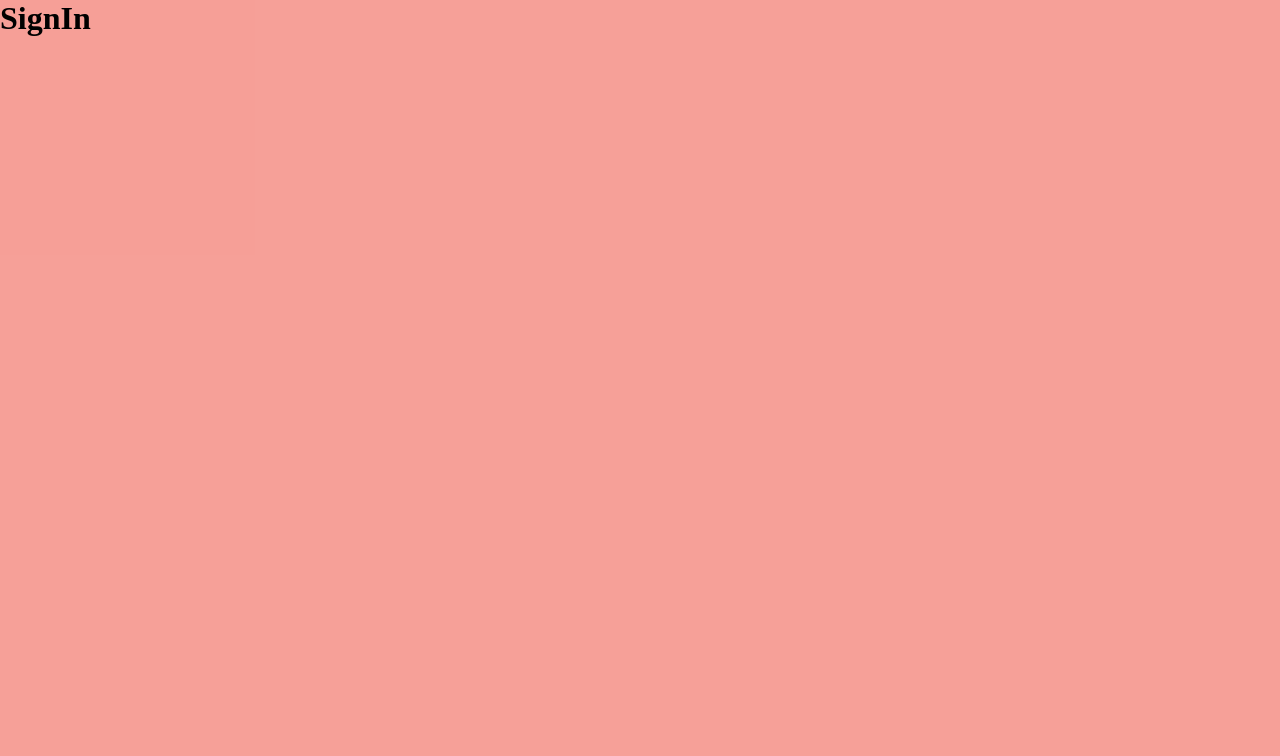
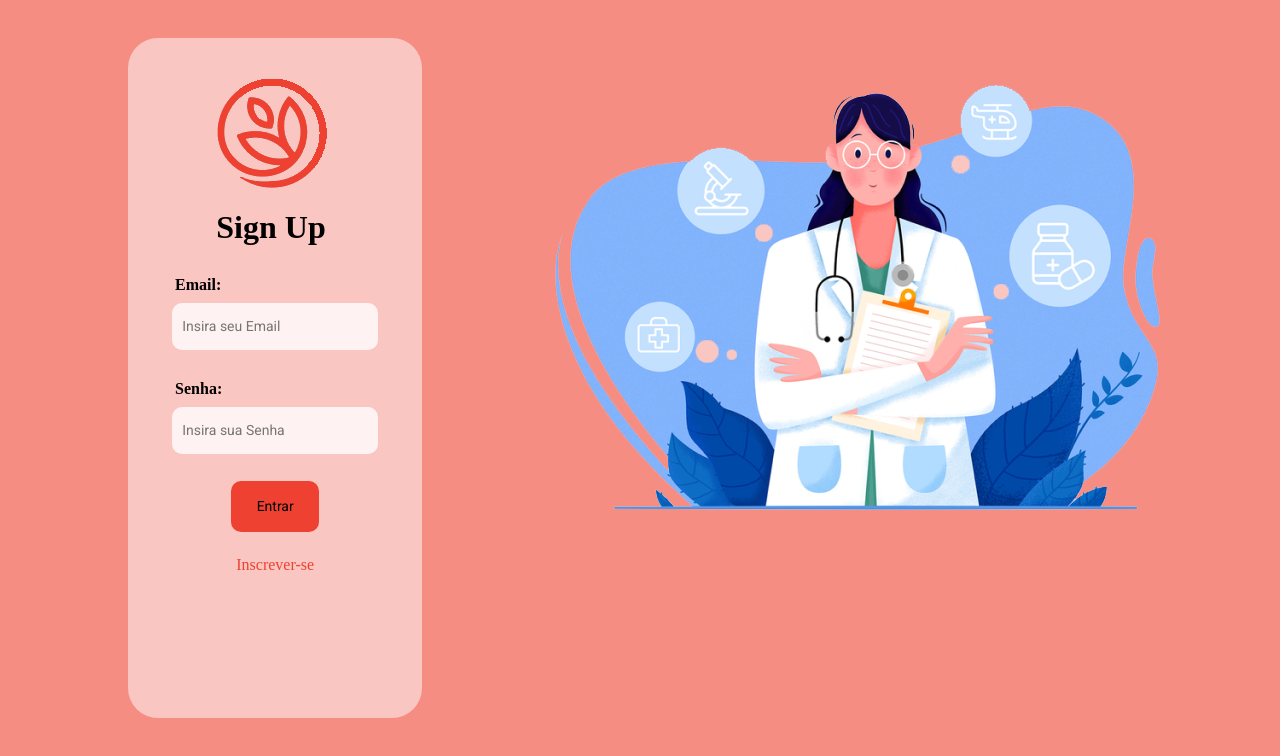
Before and after one commit to jggalmeida/HealthMedical, a React (Create React App) app in the folder Frontend/healthmedical/: page / in a window 1280 px wide. Shown: the top 756 px of the page. Built offline with nearby package versions, Linux system fonts and the light colour scheme; the HTML template or start-up script is replaced by a standard one.

Commit message:
Layout SignUp pronto

```diff
--- a/Frontend/healthmedical/src/pages/_layout/auth/index.js
+++ /dev/null
@@ -1,11 +0,0 @@
-import React from 'react';
-
-import { Wrapper } from './styles';
-
-export default function AuthLayout({ children }) {
-  return(
-    <Wrapper>
-        {children}
-    </Wrapper>
-    );
-}
--- a/Frontend/healthmedical/src/pages/_layout/auth/styles.js
+++ /dev/null
@@ -1,6 +0,0 @@
-import styled from 'styled-components';
-
-export const Wrapper = styled.div`
-  height: 100%;
-  background: rgba(238, 65, 49, 0.5);
-`;
--- a/Frontend/healthmedical/src/pages/signIn/index.js
+++ b/Frontend/healthmedical/src/pages/signIn/index.js
@@ -1,11 +1,46 @@
 import React from 'react';
+import {Link} from 'react-router-dom'
 
-// import { Container } from './styles';
+import {
+  Container,
+  Imagem,
+  DivInput,
+  LogoImg,
+  Title,
+  TextInput,
+  InputEmail,
+  ButtonDiv,
+  ButtonSignIn,
+  ButtonLinkDiv
+ } from './styles';
+
+ import logo from '../../assets/Image/Logo.png';
+ import img1 from '../../assets/Image/image.png';
 
 export default function signIn() {
   return (
-    <div>
-      <h1>SignIn</h1>
-    </div>
+    <Container>
+      <DivInput>
+        <LogoImg src={logo} />
+
+        <Title>Sign Up</Title>
+
+        <TextInput>Email: </TextInput>
+        <InputEmail placeholder="Insira seu Email"/>
+
+        <TextInput>Senha: </TextInput>
+        <InputEmail placeholder="Insira sua Senha"/>
+
+        <ButtonDiv>
+          <ButtonSignIn>
+              Entrar
+          </ButtonSignIn>
+        </ButtonDiv>
+        <ButtonLinkDiv>
+          <Link to={"/signup"}>Inscrever-se</Link>
+        </ButtonLinkDiv>
+      </DivInput>
+      <Imagem src={img1} />
+    </Container>
   );
 }
--- a/Frontend/healthmedical/src/pages/signIn/styles.js
+++ b/Frontend/healthmedical/src/pages/signIn/styles.js
@@ -0,0 +1,74 @@
+import styled from 'styled-components';
+
+export const Container = styled.div`
+  flex: 1;
+  flex-direction: row;
+  background: rgba(	238, 65, 49, 0.6);
+  height: 100%;
+  width: 100%;
+`;
+
+export const Imagem = styled.img`
+    margin-left: 43%;
+    margin-top: 3%;
+`;
+
+export const LogoImg = styled.img`
+    margin-left: 30%;
+    margin-top: 13%;
+`;
+
+export const DivInput = styled.div`
+    flex: 1;
+    flex-direction: row;
+    position: absolute;
+    background: rgba(255,255,255, 0.5);
+    margin-top: 3%;
+    margin-left: 10%;
+    width: 23%;
+    height: 85%;
+    border-radius: 30px;
+`;
+
+export const Title = styled.h1`
+    margin-left: 30%;
+    margin-top: 5%;
+`;
+
+export const TextInput = styled.h3`
+    margin-left: 16%;
+    margin-top: 10%;
+    font-size: 16px;
+`;
+
+export const InputEmail = styled.input`
+    margin-left: 15%;
+    margin-top: 3%;
+    width: 70%;
+    height: 7%;
+    padding-left: 10px;
+    border: none;
+    border-radius: 10px;
+    background: rgba(255,255,255,0.8);
+`;
+export const ButtonDiv = styled.div`
+    height: 15%;
+`;
+
+export const ButtonSignIn = styled.button`
+    margin-top: 9%;
+    margin-left: 35%;
+    background: #EE4131;
+    width: 30%;
+    height: 50%;
+    border-radius: 10px;
+    border: none;
+`;
+export const ButtonLinkDiv = styled.div`
+    flex: 1;
+    text-align: center;
+    a{
+        color: #EE4131;
+        margin-top: 3%;
+    }
+`;
--- a/Frontend/healthmedical/src/routes/Route.js
+++ b/Frontend/healthmedical/src/routes/Route.js
@@ -1,8 +1,5 @@
 import React from 'react';
 import { Route, Redirect } from 'react-router-dom';
-
-import AuthLayout from '../pages/_layout/auth';
-import DefaultLayout from '../pages/_layout/default';
 
 
 export default function RouteWrapper({
@@ -20,18 +17,11 @@ export default function RouteWrapper({
         return <Redirect to="dashboard" />
     }
 
-    const Layout = signed ? DefaultLayout : AuthLayout;
-
 
     return (
         <Route
             {...rest}
-            render={props => (
-                    <Layout>
-                        <Component {...props} />
-                    </Layout>
-                )
-            }
+            component={Component}
         />
     )
 }
```
Also changed, not shown: Frontend/healthmedical/src/assets/Image/Logo.png (added), Frontend/healthmedical/src/assets/Image/image.png (added), Frontend/healthmedical/src/pages/_layout/default/index.js (deleted), Frontend/healthmedical/src/pages/_layout/default/styles.js (deleted).
